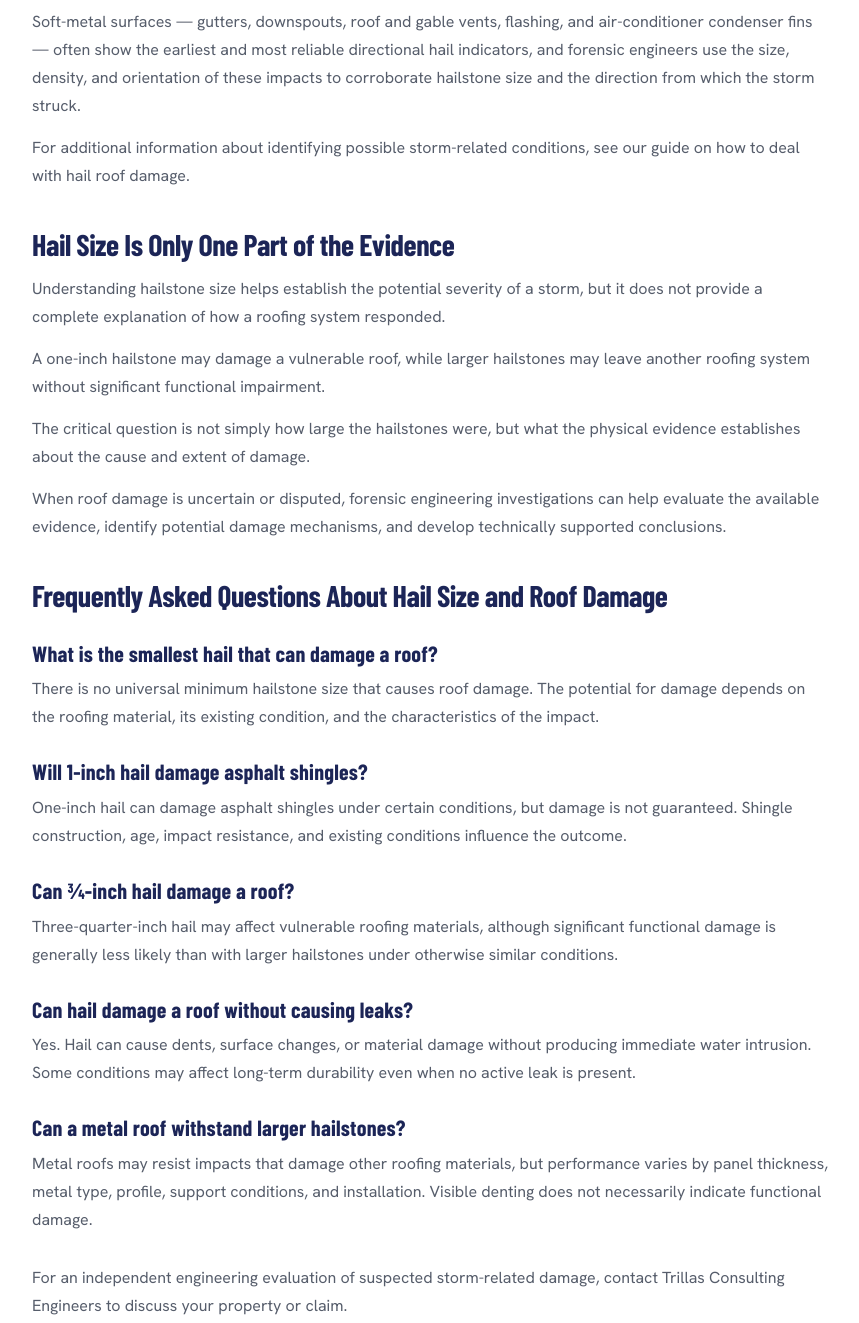
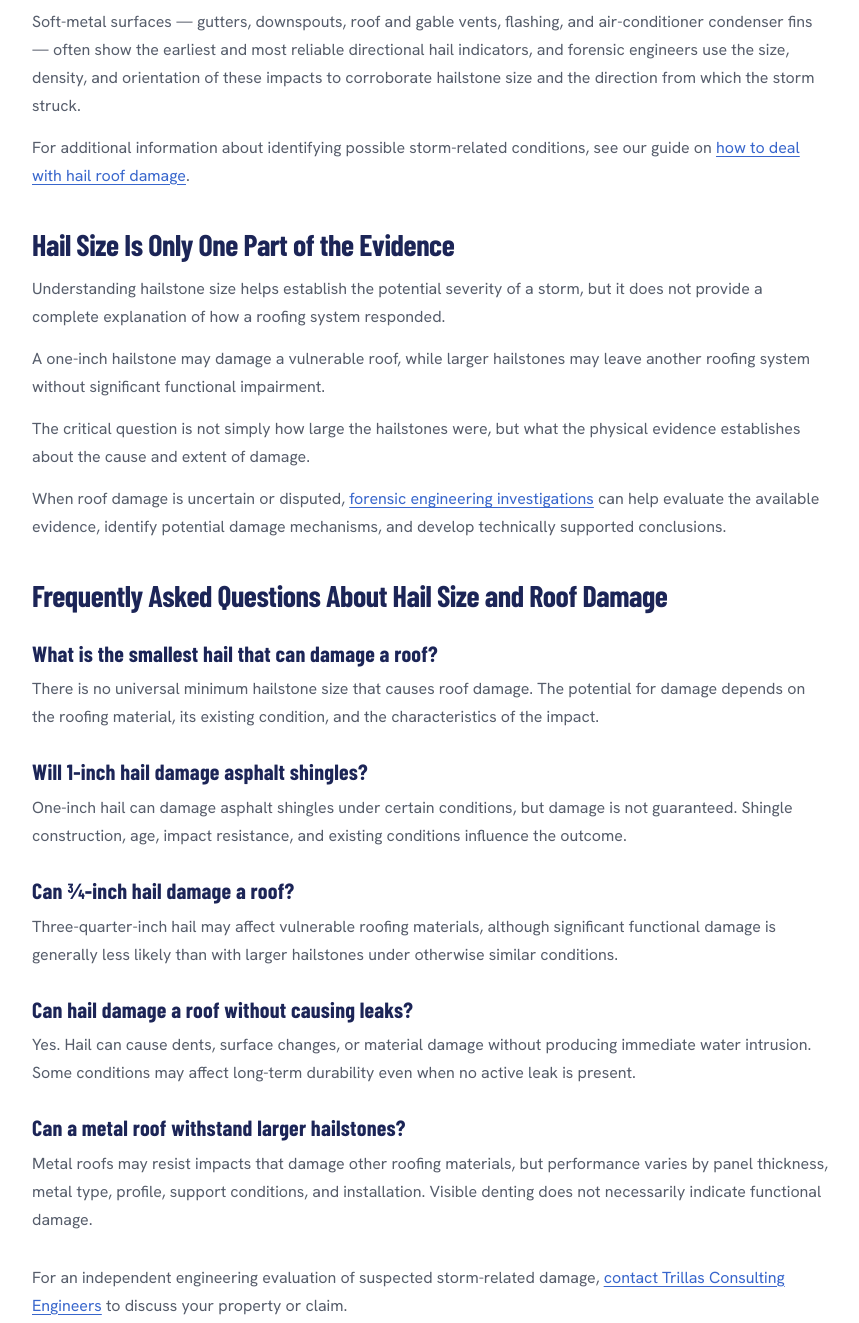
Before and after one commit to lestertellezwork-jpg/tce-website, a plain HTML site: page what-size-hail-damages-a-roof.html in a window 1280 px wide. Shown: the part 5720-7043 px from the top of the page, without its empty margins (208-1067 px from the left). Drawn offline with nearby package versions, Linux system fonts and the light colour scheme.

Commit message:
Style contextual links + branded share image

```diff
--- a/what-size-hail-damages-a-roof.html
+++ b/what-size-hail-damages-a-roof.html
@@ -208,13 +208,13 @@
 <p style="color:var(--muted);margin-bottom:14px">Additionally, reported hailstone size does not always represent the exact size of hailstones that struck a particular building.</p>
 <p style="color:var(--muted);margin-bottom:14px">Weather reports, radar-based estimates, and nearby observations can provide valuable information, but they should be evaluated alongside the physical evidence.</p>
 <p style="color:var(--muted);margin-bottom:14px">Soft-metal surfaces &mdash; gutters, downspouts, roof and gable vents, flashing, and air-conditioner condenser fins &mdash; often show the earliest and most reliable directional hail indicators, and forensic engineers use the size, density, and orientation of these impacts to corroborate hailstone size and the direction from which the storm struck.</p>
-<p style="color:var(--muted);margin-bottom:14px">For additional information about identifying possible storm-related conditions, see our guide on <a href="hail-roof-damage.html">how to deal with hail roof damage</a>.</p>
+<p style="color:var(--muted);margin-bottom:14px">For additional information about identifying possible storm-related conditions, see our guide on <a href="hail-roof-damage.html" style="color:var(--accent);text-decoration:underline;text-underline-offset:3px">how to deal with hail roof damage</a>.</p>
 
 <h2 style="margin:38px 0 14px;font-size:clamp(22px,2.4vw,30px)">Hail Size Is Only One Part of the Evidence</h2>
 <p style="color:var(--muted);margin-bottom:14px">Understanding hailstone size helps establish the potential severity of a storm, but it does not provide a complete explanation of how a roofing system responded.</p>
 <p style="color:var(--muted);margin-bottom:14px">A one-inch hailstone may damage a vulnerable roof, while larger hailstones may leave another roofing system without significant functional impairment.</p>
 <p style="color:var(--muted);margin-bottom:14px">The critical question is not simply how large the hailstones were, but what the physical evidence establishes about the cause and extent of damage.</p>
-<p style="color:var(--muted);margin-bottom:14px">When roof damage is uncertain or disputed, <a href="forensic-investigations.html">forensic engineering investigations</a> can help evaluate the available evidence, identify potential damage mechanisms, and develop technically supported conclusions.</p>
+<p style="color:var(--muted);margin-bottom:14px">When roof damage is uncertain or disputed, <a href="forensic-investigations.html" style="color:var(--accent);text-decoration:underline;text-underline-offset:3px">forensic engineering investigations</a> can help evaluate the available evidence, identify potential damage mechanisms, and develop technically supported conclusions.</p>
 
 <h2 style="margin:38px 0 14px;font-size:clamp(22px,2.4vw,30px)">Frequently Asked Questions About Hail Size and Roof Damage</h2>
 <h3 style="margin:28px 0 10px;font-size:clamp(18px,2vw,22px)">What is the smallest hail that can damage a roof?</h3>
@@ -228,7 +228,7 @@
 <h3 style="margin:28px 0 10px;font-size:clamp(18px,2vw,22px)">Can a metal roof withstand larger hailstones?</h3>
 <p style="color:var(--muted);margin-bottom:14px">Metal roofs may resist impacts that damage other roofing materials, but performance varies by panel thickness, metal type, profile, support conditions, and installation. Visible denting does not necessarily indicate functional damage.</p>
 
-<p style="color:var(--muted);margin-bottom:14px;margin-top:30px">For an independent engineering evaluation of suspected storm-related damage, <a href="contact.html#form">contact Trillas Consulting Engineers</a> to discuss your property or claim.</p>
+<p style="color:var(--muted);margin-bottom:14px;margin-top:30px">For an independent engineering evaluation of suspected storm-related damage, <a href="contact.html#form" style="color:var(--accent);text-decoration:underline;text-underline-offset:3px">contact Trillas Consulting Engineers</a> to discuss your property or claim.</p>
 
 <div class="related"><h3>Related reading</h3><a href="hail-roof-damage.html">How to Deal with Hail Roof Damage &rarr;</a><a href="hurricane-tile-roof-damage.html">Hurricane Damage to Roof Tiles &rarr;</a><a href="forensic-investigations.html">TCE's forensic engineering practice &rarr;</a></div>
 <p style="margin-top:38px"><a class="pill" href="blog.html">&larr; All insights</a>&nbsp;&nbsp;<a class="pill solid" href="contact.html#form">Request an evaluation &rarr;</a></p>
```
